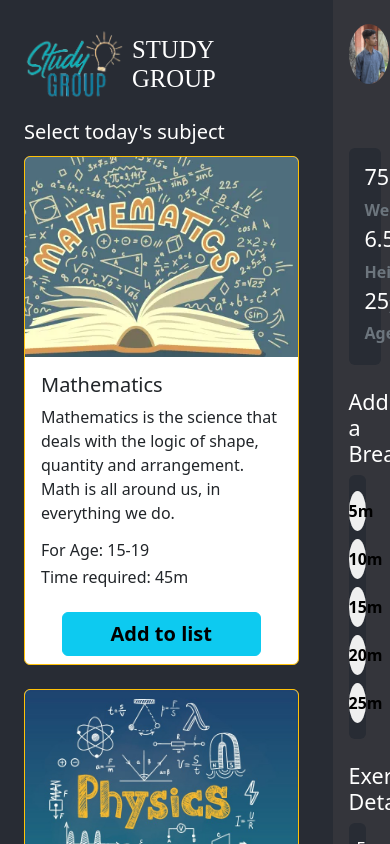
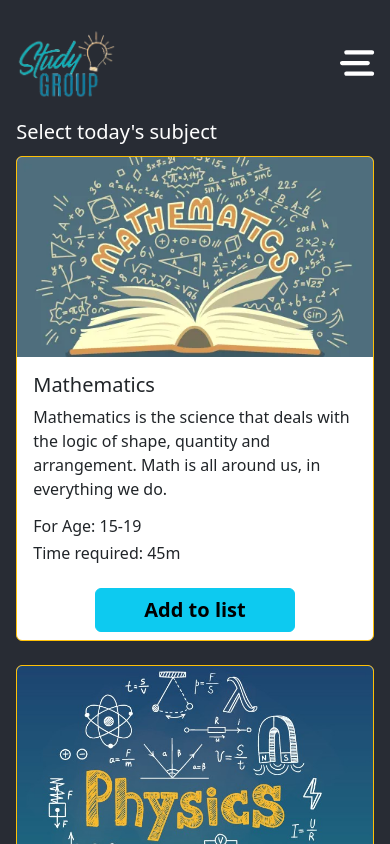
Before and after one commit to aminuls/study-group, a React (Create React App) app: page / in a window 390 px wide. Shown: the top 844 px of the page. Built offline with nearby package versions, Linux system fonts and the light colour scheme.

Commit message:
responsiveness added

```diff
--- a/src/App.js
+++ b/src/App.js
@@ -7,7 +7,7 @@ import UserDetails from "./components/UserDetails/UserDetails";
 
 function App() {
    return (
-      <div className="App col d-flex gap-5 overflow-hidden ms-4">
+      <div className="App col d-flex gap-5 overflow-hidden justify-content-center justify-content-md-start">
          <CardContainer></CardContainer>
          <UserDetails></UserDetails>
       </div>
--- a/src/components/CardContainer/CardConatainer.css
+++ b/src/components/CardContainer/CardConatainer.css
@@ -0,0 +1,3 @@
+#ic2{
+   display: none;
+}
--- a/src/components/CardContainer/CardContainer.js
+++ b/src/components/CardContainer/CardContainer.js
@@ -1,6 +1,9 @@
 import React, { useEffect, useState } from "react";
 import Card from "../Card/Card";
+import './CardConatainer.css'
 import "../../../node_modules/bootstrap/dist/css/bootstrap.min.css";
+import { FontAwesomeIcon } from "@fortawesome/react-fontawesome";
+import { faBarsStaggered, faXmark } from "@fortawesome/free-solid-svg-icons";
 
 const CardContainer = () => {
    const [cards, setCards] = useState([]);
@@ -9,15 +12,36 @@ const CardContainer = () => {
          .then((res) => res.json())
          .then((data) => setCards(data));
    }, []);
-   console.log(cards);
+
+   const menuToggle=()=>{
+      const menuIcon = document.getElementById("menuIcon");
+      const userDetails = document.getElementById("userDetails");
+      const ic1 = document.getElementById("ic1");
+      const ic2 = document.getElementById("ic2");
+      userDetails.classList.toggle("d-block");
+      menuIcon.classList.toggle("position-fixed");
+      ic1.classList.toggle("d-none");
+      ic2.classList.toggle("d-block")
+   }
+
    return (
-      <div className="col-9 mt-4 mb-5">
-         <div className="d-flex align-items-center gap-2">
-            <img src="images/logo.png" alt="" style={{ width: "100px" }} />
-            <h2 className="m-0" style={{fontFamily:"cursive"}}>STUDY GROUP</h2>
+
+
+      <div className="col-11 col-md-7 ms-md-3 col-lg-8 col-xl-9 mt-4 mb-5">
+         <div className="d-flex align-items-center justify-content-between">
+            <div className="d-flex align-items-center gap-2">
+               <img src="images/logo.png" alt="" style={{ width: "100px" }} />
+               <h2 className="m-0 d-none d-md-block" style={{ fontFamily: "cursive" }}>
+                  STUDY GROUP
+               </h2>
+            </div>
+            <div className="d-md-none" id="menuIcon" onClick={menuToggle} style={{zIndex:"1", right:"17px"}}>
+            <FontAwesomeIcon icon={faBarsStaggered} className="display-4" id="ic1" style={{transform:"rotate(180deg)"}}/>
+            <FontAwesomeIcon icon={faXmark} className="display-4" id="ic2"/>
+            </div>
          </div>
          <h5 className="pt-3 pb-1">Select today's subject</h5>
-         <div className="row row-cols-1 row-cols-md-3 g-4">
+         <div className="row row-cols-1 row-cols-md-2 row-cols-lg-3 g-4">
             {cards.map((card) => (
                <Card card={card}></Card>
             ))}
--- a/src/components/UserDetails/UserDetails.css
+++ b/src/components/UserDetails/UserDetails.css
@@ -1,5 +1,10 @@
 .userDetails{
+   display: none;
    position: fixed;
-   right: -40px;
    height: 100vh;
 }
+@media screen and (min-width: 768px) {
+   .userDetails{
+      right: -40px;
+   }
+}
--- a/src/components/UserDetails/UserDetails.js
+++ b/src/components/UserDetails/UserDetails.js
@@ -6,7 +6,7 @@ import './UserDetails.css'
 
 const UserDetails = () => {
    return (
-      <div className="col-3 pt-4 userDetails" style={{backgroundColor: "#34353b"}}>
+      <div className="col-12 col-md-5 col-lg-4 col-xl-3 pt-4 userDetails d-md-block" id='userDetails' style={{backgroundColor: "#34353b"}}>
          <User></User>
          <Break></Break>
          <Details></Details>
```
